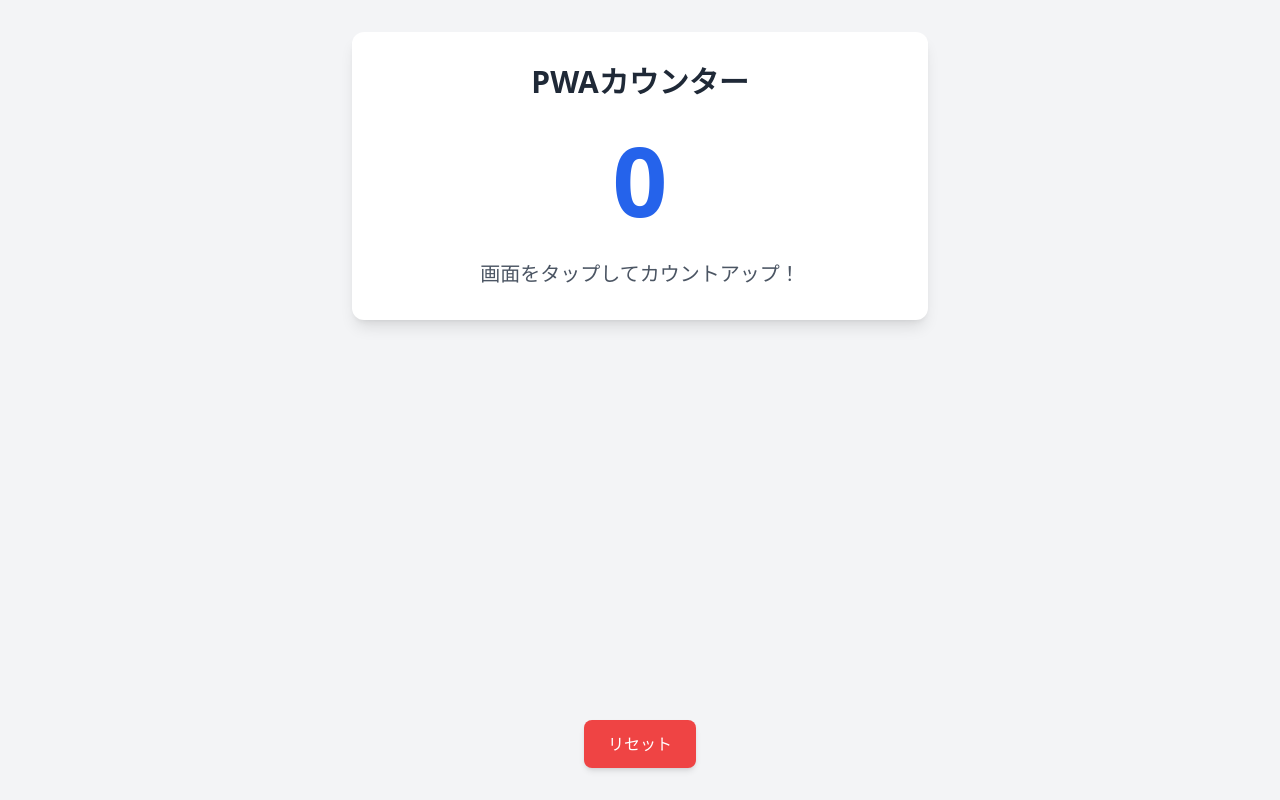
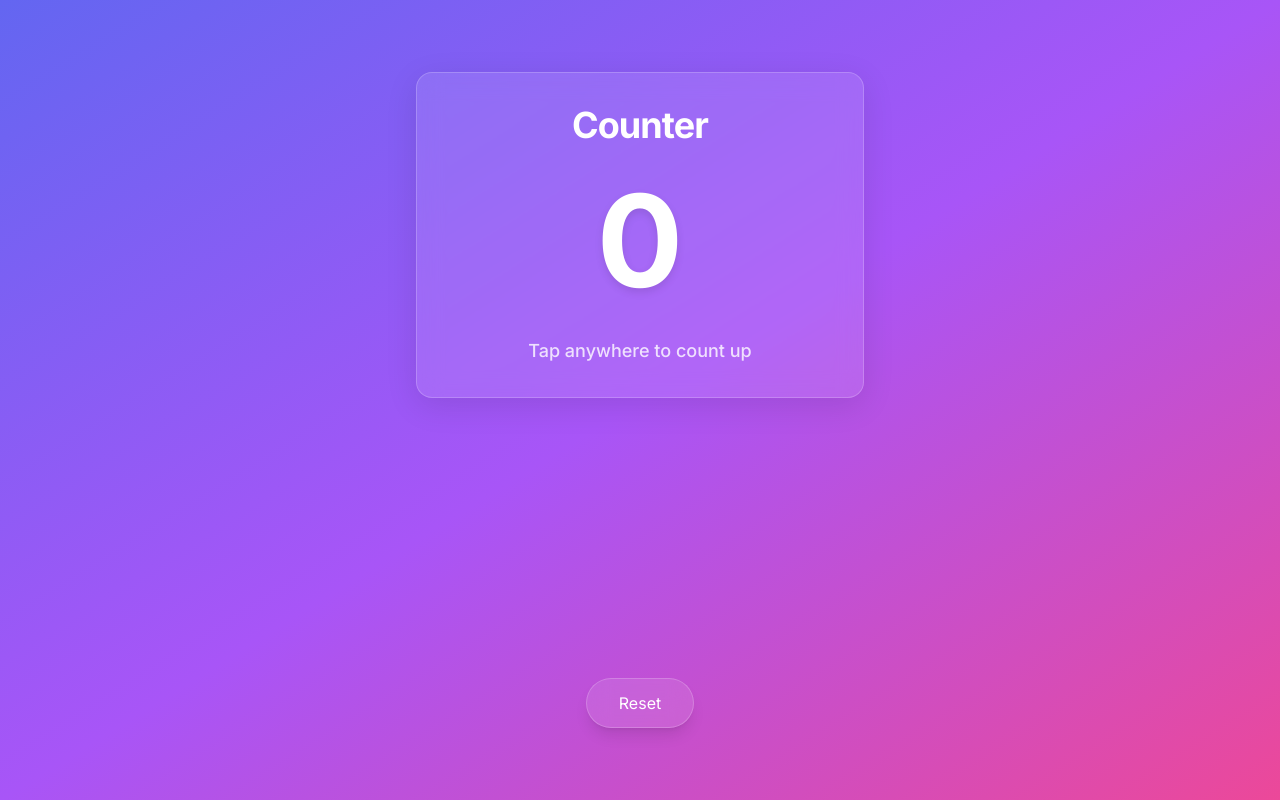
Before and after one commit to hnishi/counter-pwa, a Next.js app: page / in a window 1280 px wide. Built offline with nearby package versions, Linux system fonts and the light colour scheme.

Commit message:
Update UI with modern design and English text

```diff
--- a/src/app/layout.tsx
+++ b/src/app/layout.tsx
@@ -1,6 +1,9 @@
 "use client";
 
 import "./globals.css";
+import { Inter } from "next/font/google";
+
+const inter = Inter({ subsets: ["latin"] });
 
 export default function RootLayout({
   children,
@@ -8,13 +11,17 @@ export default function RootLayout({
   children: React.ReactNode;
 }) {
   return (
-    <html lang="ja">
+    <html lang="en">
       <head>
         <meta charSet="utf-8" />
         <meta name="viewport" content="width=device-width, initial-scale=1" />
-        <title>PWAカウンター</title>
+        <meta
+          name="description"
+          content="A modern counter progressive web app"
+        />
+        <title>Counter App</title>
       </head>
-      <body>{children}</body>
+      <body className={inter.className}>{children}</body>
     </html>
   );
 }
--- a/src/app/page.tsx
+++ b/src/app/page.tsx
@@ -6,7 +6,6 @@ export default function Home() {
   const [count, setCount] = useState<number>(0);
   const [isPressed, setIsPressed] = useState<boolean>(false);
 
-  // 初回マウント時のみローカルストレージから読み込み
   useEffect(() => {
     const savedCount = localStorage.getItem("count");
     if (savedCount) {
@@ -19,13 +18,12 @@ export default function Home() {
     setCount(newCount);
     localStorage.setItem("count", newCount.toString());
 
-    // タップアニメーション
     setIsPressed(true);
     setTimeout(() => setIsPressed(false), 150);
   };
 
   const handleReset = (e: React.MouseEvent) => {
-    e.stopPropagation(); // メインエリアのクリックイベントを防止
+    e.stopPropagation();
     setCount(0);
     localStorage.setItem("count", "0");
   };
@@ -33,34 +31,46 @@ export default function Home() {
   return (
     <main
       onClick={handlePress}
-      className={`flex min-h-screen flex-col items-center justify-between p-8 bg-gray-100 cursor-pointer
-        ${isPressed ? "bg-gray-200" : ""} transition-colors duration-150`}
+      className={`min-h-screen bg-gradient-to-br from-indigo-500 via-purple-500 to-pink-500
+        transition-all duration-300 cursor-pointer p-6 flex flex-col items-center justify-between
+        ${isPressed ? "scale-[0.98]" : ""}`}
     >
-      <div className="w-full max-w-xl p-8 bg-white rounded-xl shadow-lg text-center">
-        <h1 className="text-3xl font-bold mb-8 text-gray-800">PWAカウンター</h1>
+      <div
+        className="w-full max-w-md p-8 mt-12 rounded-2xl backdrop-blur-md bg-white/10
+        shadow-[0_8px_32px_rgba(0,0,0,0.1)] border border-white/20"
+      >
+        <h1 className="text-4xl font-bold mb-8 text-white text-center tracking-tight">
+          Counter
+        </h1>
 
         <div className="flex flex-col items-center space-y-8">
           <div
-            className={`text-8xl font-bold text-blue-600
-              ${
-                isPressed ? "scale-110" : "scale-100"
-              } transition-transform duration-150`}
+            className={`text-9xl font-bold text-white
+              ${isPressed ? "scale-110" : "scale-100"}
+              transition-all duration-150 ease-out
+              text-shadow-lg`}
+            style={{
+              textShadow: "0 4px 8px rgba(0, 0, 0, 0.1)",
+            }}
           >
             {count}
           </div>
 
-          <p className="text-gray-600 text-xl pointer-events-none">
-            画面をタップしてカウントアップ！
+          <p className="text-lg text-white/80 font-medium pointer-events-none">
+            Tap anywhere to count up
           </p>
         </div>
       </div>
 
       <button
         onClick={handleReset}
-        className="mt-8 px-6 py-3 bg-red-500 text-white rounded-lg hover:bg-red-600 transition-colors shadow-md active:shadow-sm active:translate-y-0.5 transform"
-        aria-label="カウントをリセット"
+        className="mb-12 px-8 py-3 bg-white/10 text-white rounded-full
+          hover:bg-white/20 transition-all duration-300 backdrop-blur-md
+          border border-white/20 shadow-lg
+          active:scale-95"
+        aria-label="Reset counter"
       >
-        リセット
+        Reset
       </button>
     </main>
   );
```
